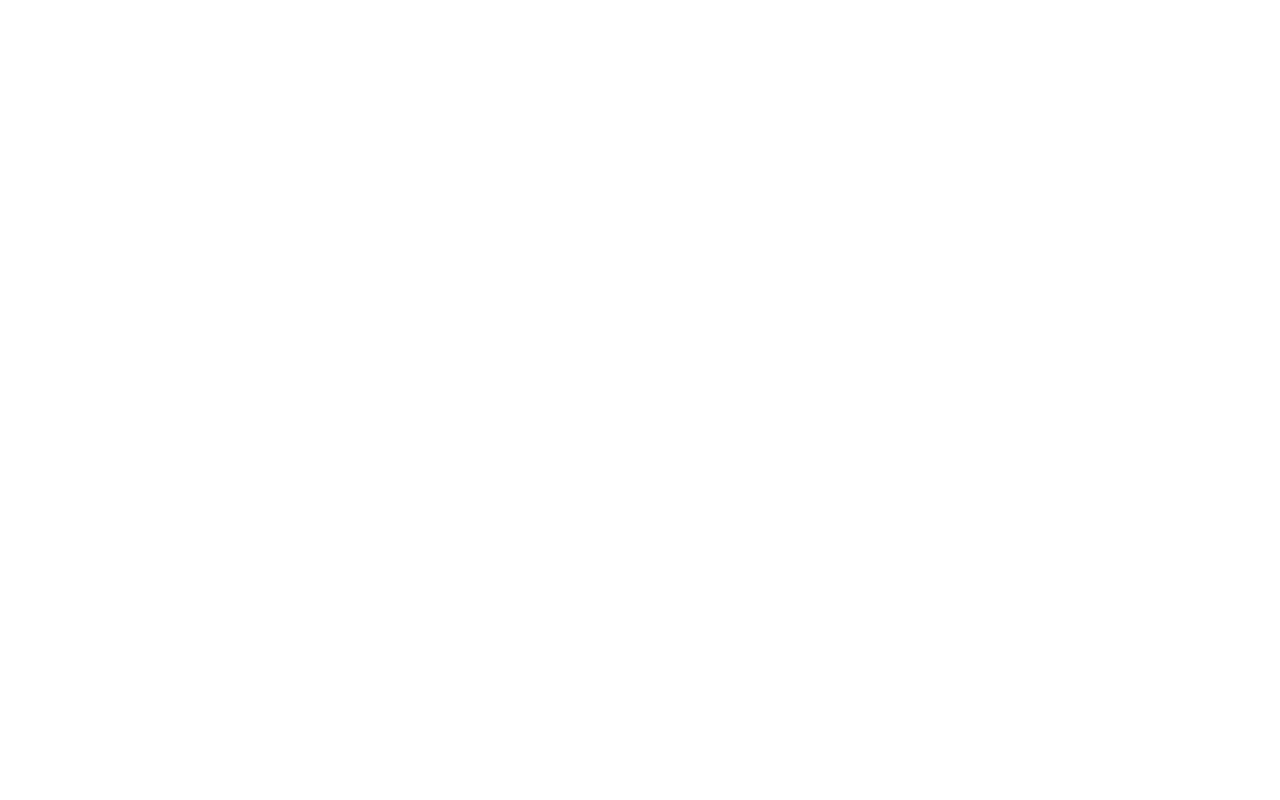
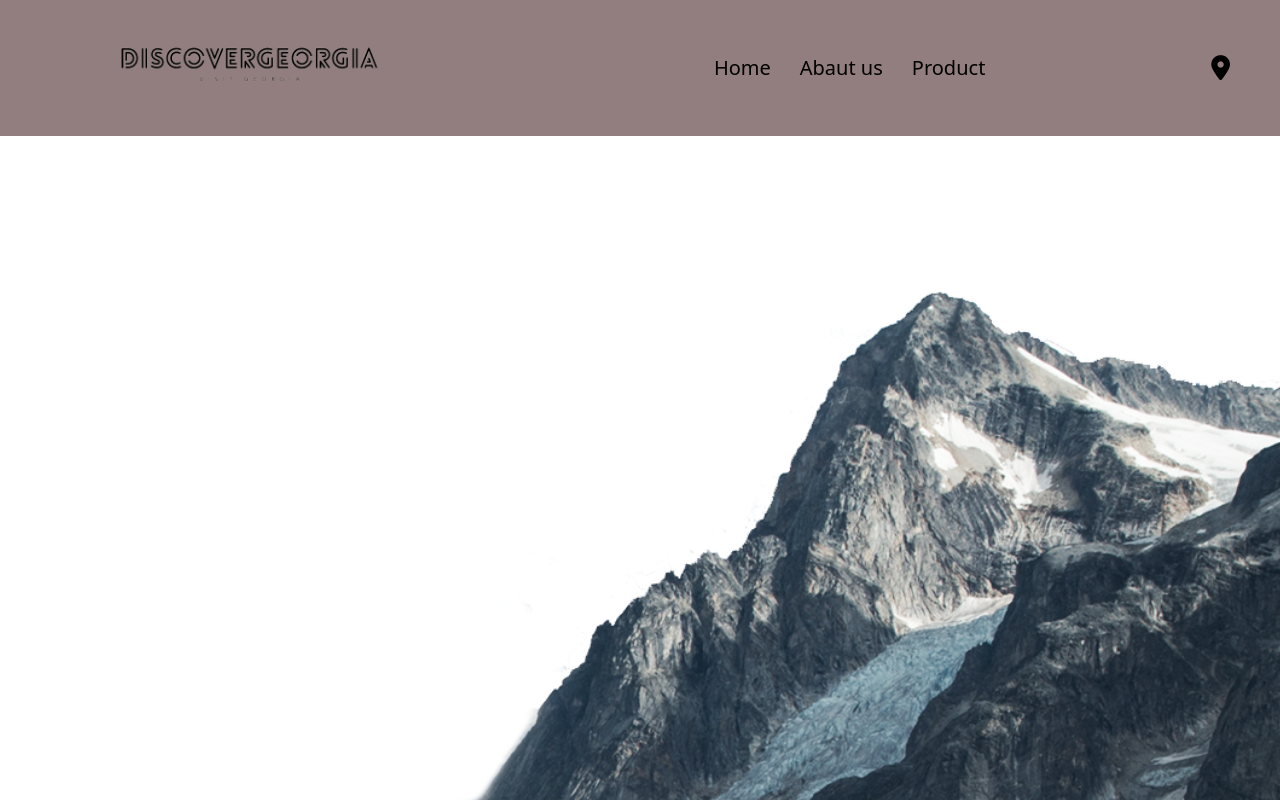
Before and after one commit to Giorgi200704/Final-Project-Giorgi-Oqromchedlishvili, a plain HTML site: page index.html in a window 1280 px wide. Shown: the top 800 px of the page. Drawn offline with Linux system fonts and the light colour scheme.

Commit message:
add header

```diff
--- a/index.html
+++ b/index.html
@@ -1,11 +1,30 @@
 <!DOCTYPE html>
 <html lang="en">
 <head>
+    <link rel="stylesheet" href="https://cdnjs.cloudflare.com/ajax/libs/font-awesome/6.4.2/css/all.min.css"       integrity="sha512-z3gLpd7yknf1YoNbCzqRKc4qyor8gaKU1qmn+CShxbuBusANI9QpRohGBreCFkKxLhei6S9CQXFEbbKuqLg0DA=="       crossorigin="anonymous"       referrerpolicy="no-referrer"     />
     <meta charset="UTF-8">
     <meta name="viewport" content="width=device-width, initial-scale=1.0">
     <title>Document</title>
+    <link rel="stylesheet" href="css/global.css">
 </head>
 <body>
-
+    <header>
+        <div class="headcont">
+          <img class="LOGO123" src="LOGO123.png" alt="LOGO123">
+        <nav class="navigation">
+            <a href="#">Home</a>
+            <a href="#">Abaut us</a>
+            <a href="#">Product</a>
+        </nav>
+        <div class="icon1"><i class="fa-solid fa-location-dot"></i></div>
+        </div>
+    </header>
+    <section>
+        <div class="mountains"></div>
+        <div class="mountains-conteiner">
+            <h2>Discover Georgia</h2>
+            <h2>Learn more about Georgia</h2>
+        </div>
+    </section>
 </body>
 </html>
--- /dev/null
+++ b/scss/_reset.scss
@@ -0,0 +1,54 @@
+/* http://meyerweb.com/eric/tools/css/reset/
+   v2.0 | 20110126
+   License: none (public domain)
+*/
+
+html, body, div, span, applet, object, iframe,
+h1, h2, h3, h4, h5, h6, p, blockquote, pre,
+a, abbr, acronym, address, big, cite, code,
+del, dfn, em, img, ins, kbd, q, s, samp,
+small, strike, strong, sub, sup, tt, var,
+b, u, i, center,
+dl, dt, dd, ol, ul, li,
+fieldset, form, label, legend,
+table, caption, tbody, tfoot, thead, tr, th, td,
+article, aside, canvas, details, embed,
+figure, figcaption, footer, header, hgroup,
+menu, nav, output, ruby, section, summary,
+time, mark, audio, video {
+	margin: 0;
+	padding: 0;
+	border: 0;
+	font-size: 100%;
+	font: inherit;
+	vertical-align: baseline;
+}
+/* HTML5 display-role reset for older browsers */
+article, aside, details, figcaption, figure,
+footer, header, hgroup, menu, nav, section {
+	display: block;
+}
+body {
+	line-height: 1;
+}
+ol, ul {
+	list-style: none;
+}
+blockquote, q {
+	quotes: none;
+}
+blockquote:before, blockquote:after,
+q:before, q:after {
+	content: '';
+	content: none;
+}
+table {
+	border-collapse: collapse;
+	border-spacing: 0;
+}
+a {
+    text-decoration: none;
+}
+* {
+    box-sizing: border-box;
+}
--- /dev/null
+++ b/scss/global.scss
@@ -0,0 +1,3 @@
+@import "reset.scss";
+@import "mixins.scss";
+@import "style.scss";
--- /dev/null
+++ b/scss/style.scss
@@ -0,0 +1,61 @@
+@import url('https://fonts.googleapis.com/css2?family=Roboto:wght@100;300;400;500;700;900&display=swap');
+
+.headcont {
+    background-color: #927e7e;
+    color: #fff;
+    position: fixed;
+    height: 136px;
+    width: 100%;
+    padding: 61px 50px;
+    display: flex;
+    justify-content: space-between;
+    align-items: center;
+    position: absolute;
+            a {
+                color: #000;
+                font-family: system-ui, -apple-system, BlinkMacSystemFont, 'Segoe UI', Roboto, Oxygen, Ubuntu, Cantarell, 'Open Sans', 'Helvetica Neue', sans-serif;
+                font-size: 20px;
+                font-weight: 400;
+                margin-left: 25px;
+            }
+            .LOGO123 {
+                width: 35%;
+            }
+            .icon1 {
+                color: #000;
+                font-size: 25px;
+            }
+}
+section {
+    .mountains {
+        background-image: url(/mountainsN2.png);
+        height: 999px;
+        width: 100%;
+        background-size: cover;
+        background-repeat: no-repeat;
+    }
+}
+.mountains {
+    background-color: rgb(249, 234, 219);
+    animation: transitionIn 0.75s;
+  }
+  @keyframes transitionIn {
+    from {
+      opacity: 0;
+      transform: translateX(200px);
+    }
+    to {
+      opacity: 1;
+      transform: rotateY(0);
+    }
+  }
+  .mountains-conteiner {
+    display: flex;
+    justify-content: space-between;
+    align-items: center;
+    color: #FFF;
+    text-align: center;
+    font-family: system-ui, -apple-system, BlinkMacSystemFont, 'Segoe UI', Roboto, Oxygen, Ubuntu, Cantarell, 'Open Sans', 'Helvetica Neue', sans-serif;
+    font-size: 70px;
+    font-weight: 700;
+  }
```
Also changed, not shown: LOGO123.png (added), css/global.css (added), mountainsN2.png (added), scss/_mixins.scss (added), 1 other file.
